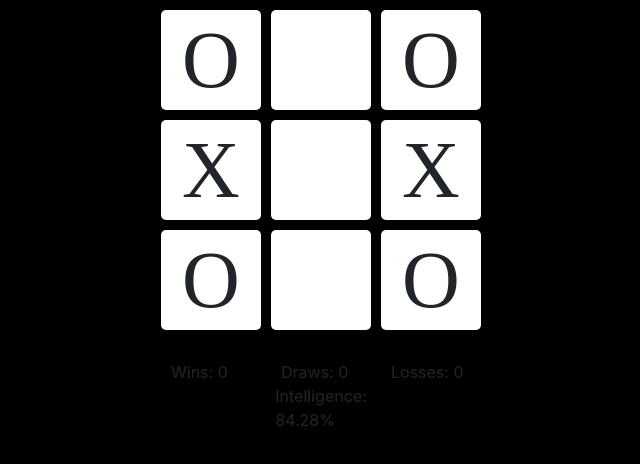
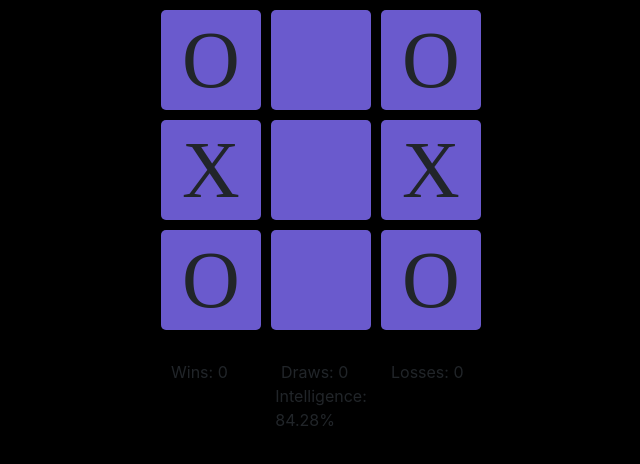
Before and after one commit to Adil-Iqbal/tic-tac-toe-react, a React app: page / in a window 1280 px wide. Shown: the top 464 px of the page, without its empty margins (319-959 px from the left). Built offline with nearby package versions, Linux system fonts and the light colour scheme; a web font is replaced by a local one.

Commit message:
add style for end-game conditions

```diff
--- a/src/scripts/TileComponent.jsx
+++ b/src/scripts/TileComponent.jsx
@@ -1,15 +1,29 @@
 /* eslint-disable jsx-a11y/click-events-have-key-events */
 import React from 'react';
 import PropTypes from 'prop-types';
+import { HUMAN, COMPUTER, EMPTY } from './globalVars';
 
 function TileComponent(props) {
   const {
-    boardIndex, boardStringChar, handleClick,
+    boardIndex, boardStringChar, handleClick, signal,
   } = props;
+  function getClasses(s) {
+    const baseClasses = 'app-tile col-sm auto-mx text-center';
+    if (s === EMPTY) {
+      return `${baseClasses} empty`;
+    }
+    if (s === HUMAN) {
+      return `${baseClasses} player-wins`;
+    }
+    if (s === COMPUTER) {
+      return `${baseClasses} player-losses`;
+    }
+    return `${baseClasses} draw`;
+  }
   return (
     <div
       role="button"
-      className="app-tile col-sm auto-mx text-center"
+      className={getClasses(signal)}
       data-board_index={boardIndex}
       onClick={handleClick}
       tabIndex={-1}
@@ -23,6 +37,7 @@ TileComponent.propTypes = {
   boardIndex: PropTypes.number.isRequired,
   boardStringChar: PropTypes.string.isRequired,
   handleClick: PropTypes.func.isRequired,
+  signal: PropTypes.number.isRequired,
 };
 
 export { TileComponent as default };
--- a/src/styles/index.scss
+++ b/src/styles/index.scss
@@ -23,7 +23,6 @@ body {
     display: flex;
     justify-content: center;
     align-items: center;
-    background: white;
     width: auto;
     height: ($height / 3) - (2 * $spaceBetweenMargins) ;
     margin: $spaceBetweenMargins / 2;
@@ -36,3 +35,19 @@ body {
     -ms-user-select: none;
     user-select: none;
 }
+
+.empty {
+    background: white;
+}
+
+.player-wins {
+    background: lightgreen;
+}
+
+.player-losses {
+    background: palevioletred;
+}
+
+.draw {
+    background: slateblue;
+}
```
